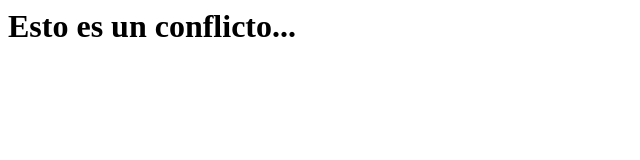
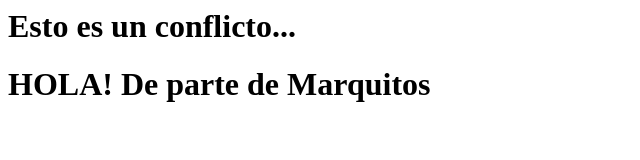
Before and after one commit to L0cksat/Repo1Actividad1, a plain HTML site: page index.html in a window 1280 px wide. Shown: the whole page, without its empty margins (0-640 px from the left). Drawn offline with Linux system fonts and the light colour scheme.

Commit message:
Merge origin develop

```diff
--- a/index.html
+++ b/index.html
@@ -1 +1,2 @@
 <h1>Esto es un conflicto...</h1>
+<h1>HOLA! De parte de Marquitos</h1>
```
